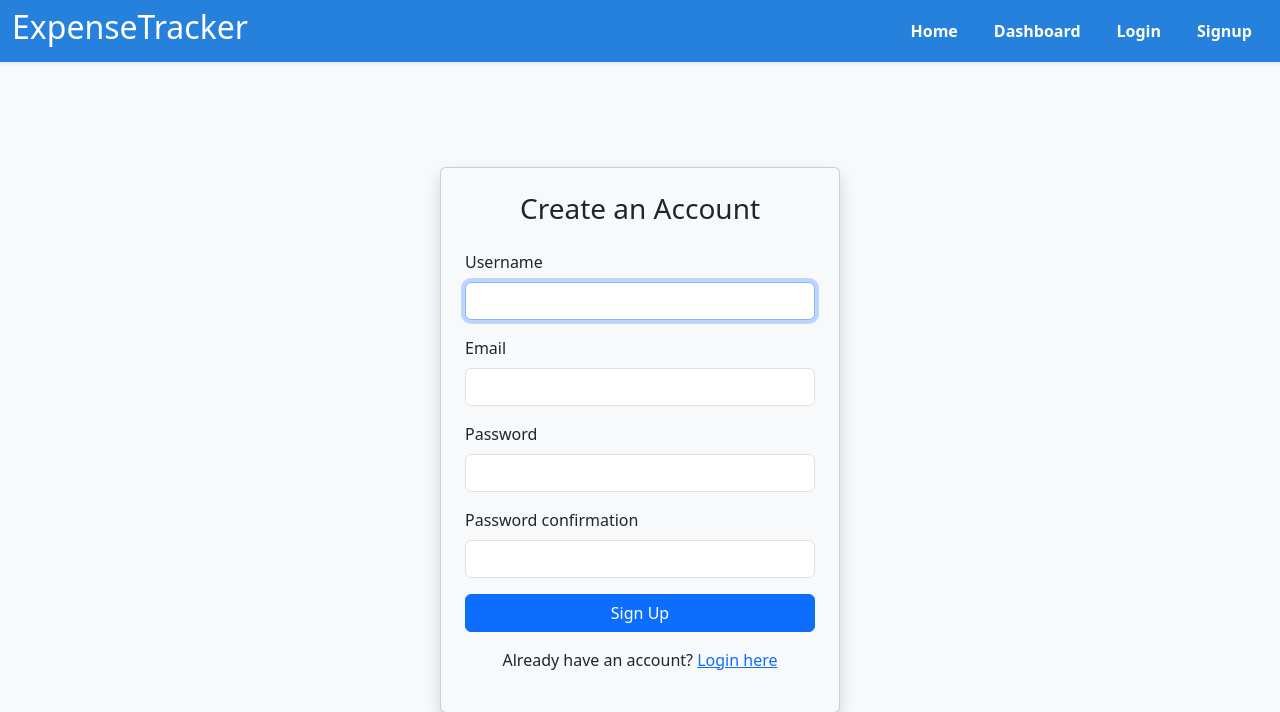
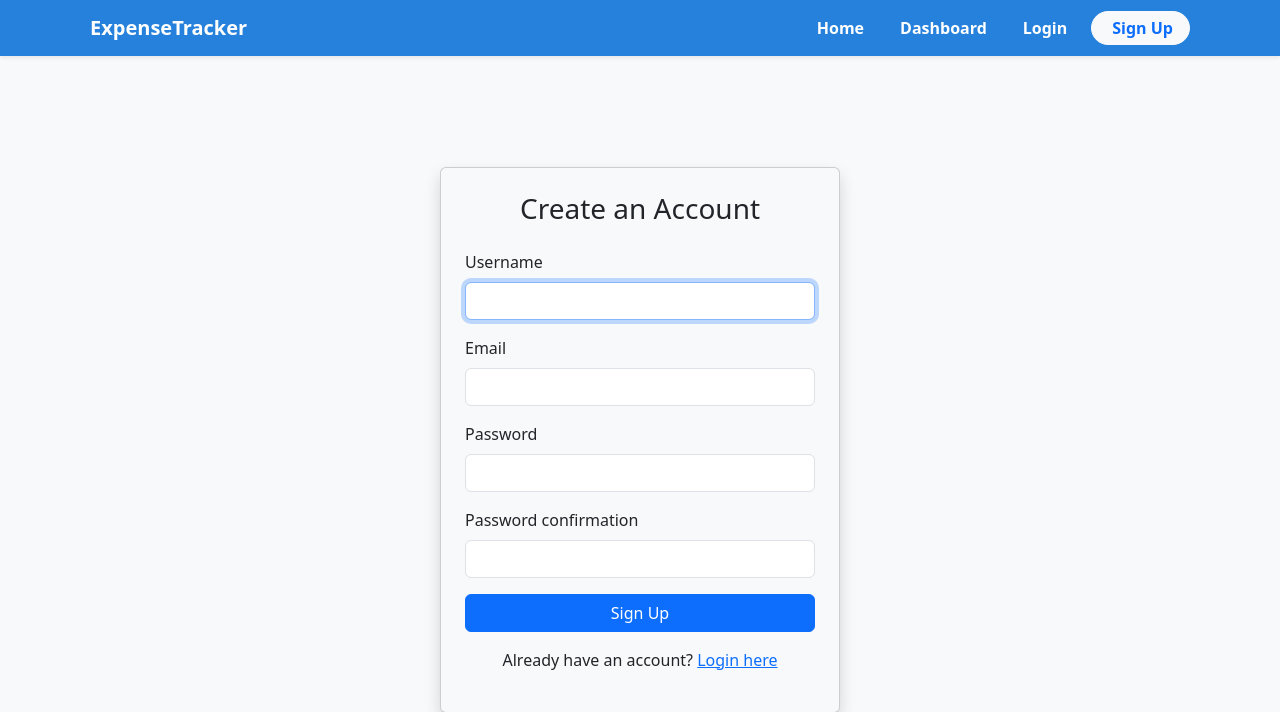
Before and after one commit to Ahmedarain111/ExpenseTracker, a Django app: page /accounts/signup/ in a window 1280 px wide. Shown: the top 712 px of the page. Run offline with Django 5.2, Linux system fonts and the light colour scheme; some libraries are stand-ins or nearby versions.

Commit message:
Change navbar

```diff
--- a/templates/auth_base.html
+++ b/templates/auth_base.html
@@ -35,27 +35,30 @@
     transform: translateY(-1px);
 }
 
-.navbar-nav .nav-item {
-    margin: 0 0.5rem;
+.navbar .btn-light:hover {
+    background-color: #f1f5f9;
 }
 
-.navbar-nav .nav-link.active {
-    font-weight: 700;
-    color: #fff !important;
+.navbar-toggler {
+    filter: invert(1);
 }
+
 
     </style>
 </head>
 
 <body class="bg-light d-flex flex-column align-items-center justify-content-center" style="min-height: 100vh; min-width: 100vw">
-    <nav class="navbar navbar-expand-lg navbar-light shadow-sm fixed-top" style="background-color: #2581dc;">
-        <div class="container-fluid">
-            <h2 class="navbar-header text-white">ExpenseTracker</h2>
-            <button class="navbar-toggler" type="button" data-bs-toggle="collapse" data-bs-target="#navbarNav">
+    <nav class="navbar navbar-expand-lg shadow-sm fixed-top" style="background-color: #2581dc;">
+    <div class="container">
+        <a class="navbar-brand fw-bold text-white" href="/">
+            <i class="bi bi-wallet2 me-2"></i>ExpenseTracker
+        </a>
+        <button class="navbar-toggler text-white border-0" type="button" data-bs-toggle="collapse" data-bs-target="#navbarNav">
             <span class="navbar-toggler-icon"></span>
         </button>
+
         <div class="collapse navbar-collapse justify-content-end" id="navbarNav">
-                <ul class="navbar-nav ms-auto align-items-center">
+            <ul class="navbar-nav align-items-center">
                 <li class="nav-item mx-2">
                     <a class="nav-link text-white fw-semibold position-relative" href="/">
                         <i class="bi bi-house-door me-1"></i> Home
@@ -72,15 +75,15 @@
                     </a>
                 </li>
                 <li class="nav-item mx-2">
-        <a class="nav-link text-white fw-semibold position-relative" href="{% url 'accounts:signup' %}">
-            <i class="bi bi-person-plus me-1"></i> Signup
+                    <a class="btn btn-light text-primary fw-semibold px-3 py-1 rounded-pill" href="{% url 'accounts:signup' %}">
+                        <i class="bi bi-person-plus me-1"></i> Sign Up
                     </a>
                 </li>
             </ul>
-
         </div>
     </div>
 </nav>
+
 
      <main class="d-flex flex-column align-items-center justify-content-center gap-3" style="min-height: 100vh; padding-top: 80px;">
         <div class="card shadow p-4 bg-light" style="width: 400px;">
```
Lines whose indentation alone changed are shown as unchanged.
